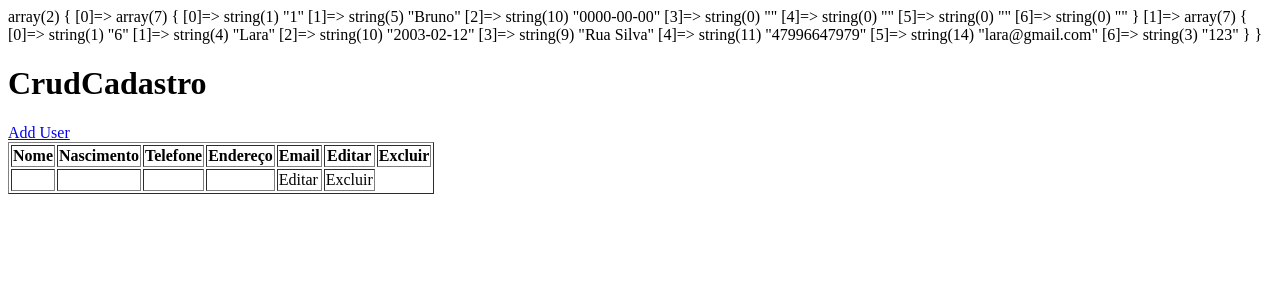
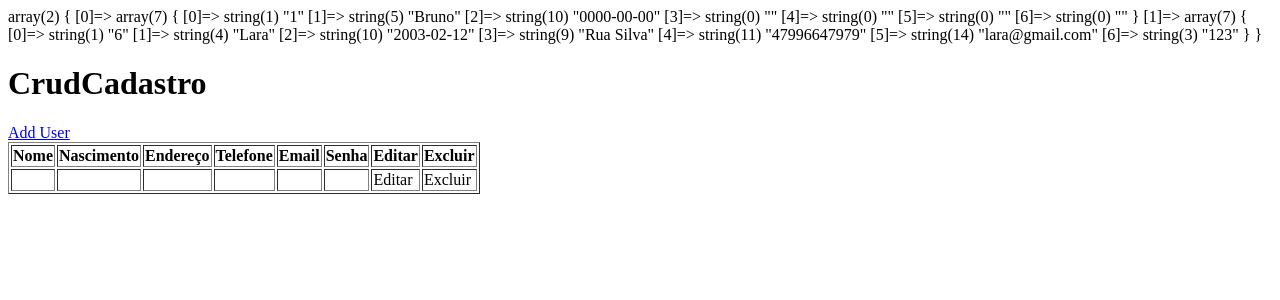
Before and after one commit to BrunoPho/CrudTest, a PHP site: page / in a window 1280 px wide. Shown: the top 300 px of the page. Run offline with PHP 8.4, Linux system fonts and the light colour scheme; data comes from the database, SQL or seed files in the repository; both versions use the stored data as it was after the commit; data that the repository does not hold is empty.

Commit message:
Add files via upload

```diff
--- a/index.php
+++ b/index.php
@@ -23,9 +23,10 @@
            <tr>
                <th> Nome       </th>
                <th> Nascimento </th>
+               <th> Endereço   </th>
                <th> Telefone   </th>
-               <th> Endereço   </th>
                <th> Email      </th>
+               <th> Senha      </th>
                <th> Editar     </th>
                <th> Excluir    </th>
            </tr>
@@ -35,14 +36,17 @@
         <?php
 
         foreach ($grupo as $pessoa){
+
         }
          ?>
 
           <tr>
               <td> <?= $pessoa ["nome"]       ?> </td>
               <td> <?= $pessoa ["nascimento"] ?> </td>
+              <td> <?= $pessoa ["endereco"]   ?> </td>
               <td> <?= $pessoa ["telefone"]   ?> </td>
-              <td> <?= $pessoa ["endereco"]   ?> </td>
+              <td> <?= $pessoa ["email"]      ?> </td>
+              <td> <?= $pessoa ["senha"]      ?> </td>
               <td> Editar                        </td>
               <td> Excluir                       </td>
           </tr>
```
Also changed, not shown: user.sql (+4 -3 lines).
